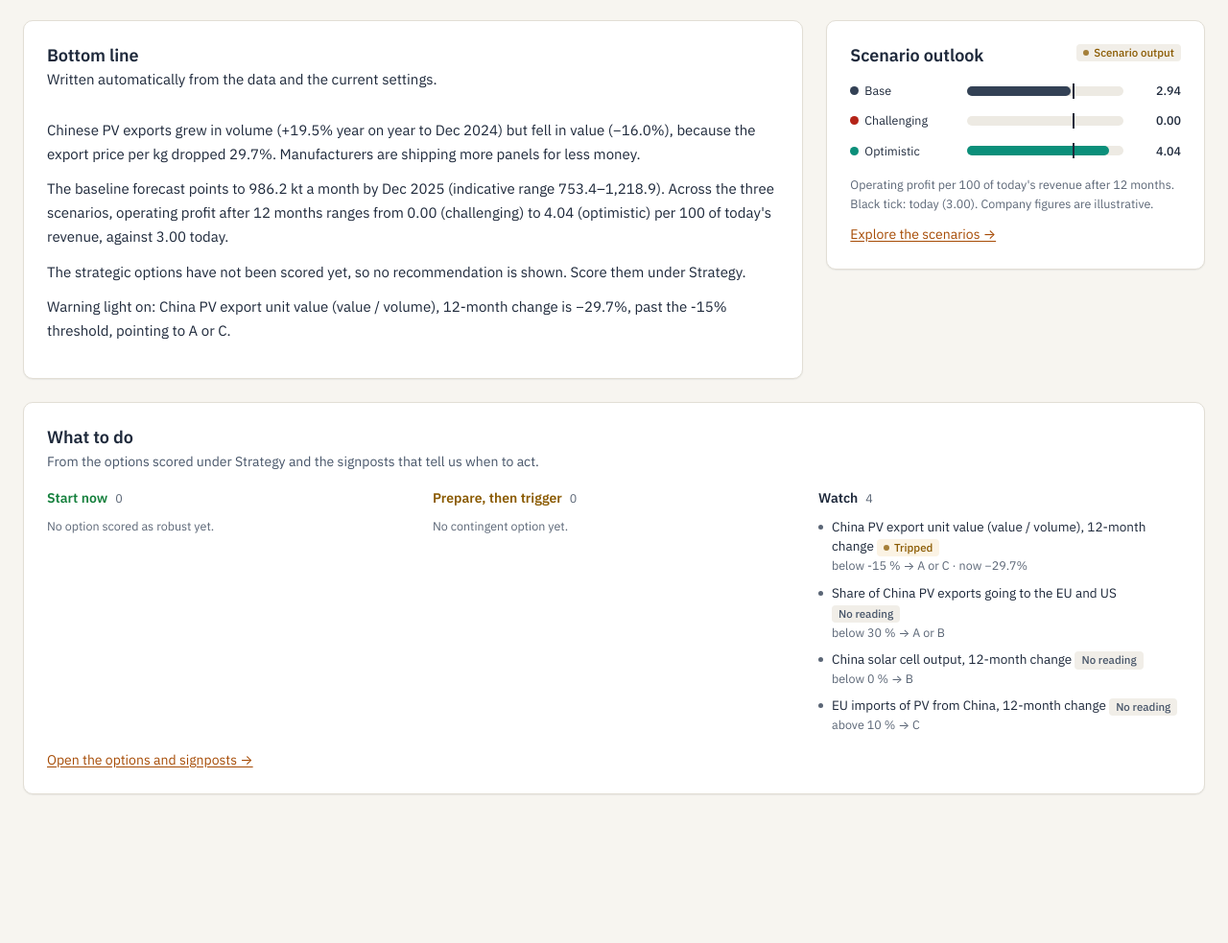
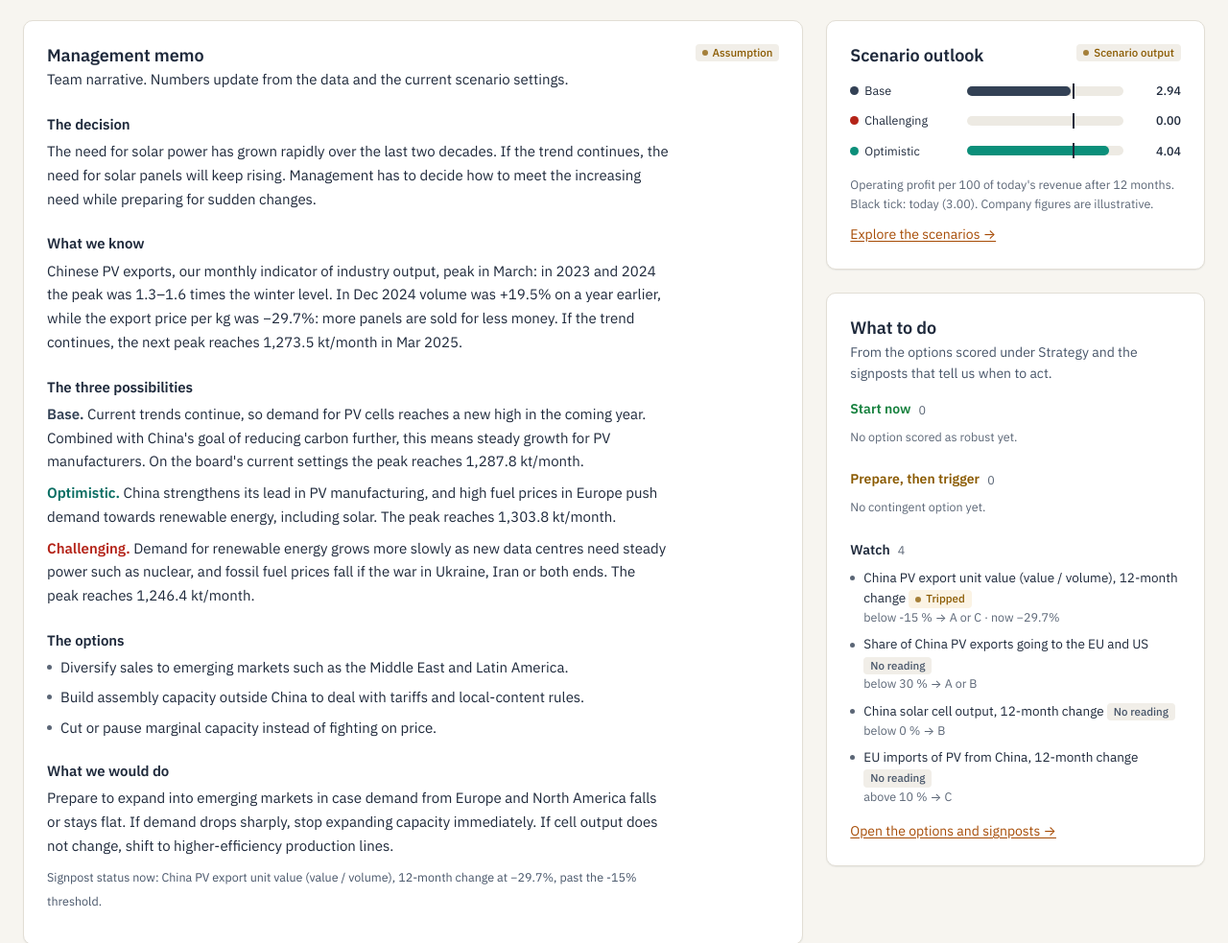
Before and after one commit to raulnjjoshi-hub/china-solar-bi, a plain HTML site: page site/index.html in a window 1280 px wide. Shown: the part 634-1617 px from the top of the page at 96% size. Before the commit the page ends 1510 px from the top, so only its background shows below. Drawn offline with Linux system fonts and the light colour scheme.

Commit message:
Overview: team's management memo (decision, what we know, three possibilities, options, what we would do) with numbers computed live from the board

```diff
--- a/site/index.html
+++ b/site/index.html
@@ -178,8 +178,10 @@ details.more summary{cursor:pointer;color:var(--ink-2);font-size:var(--fs-small)
 .strip .k{font-size:var(--fs-micro);font-weight:500;color:var(--ink-3);text-transform:uppercase;letter-spacing:.06em;margin-bottom:2px}
 .strip .v{font-size:var(--fs-body);color:var(--ink)}
 @media(max-width:800px){.strip{grid-template-columns:1fr}}
-.bottomline p{font-size:15px;line-height:1.65;max-width:none;margin-bottom:12px;color:var(--ink)}
+.bottomline p{font-size:15px;line-height:1.65;max-width:72ch;margin-bottom:8px;color:var(--ink)}
+.bottomline h3:first-of-type{margin-top:8px!important}
 .cols3{display:grid;grid-template-columns:repeat(3,minmax(0,1fr));gap:var(--sp-3)}
+.stack .cols3{grid-template-columns:1fr;gap:var(--sp-2)}
 @media(max-width:800px){.cols3{grid-template-columns:1fr}}
 .col-h{display:flex;align-items:center;gap:8px;font-weight:600;margin-bottom:8px}
 .col-h .n{font-size:var(--fs-small);color:var(--ink-3);font-weight:400}
@@ -378,6 +380,26 @@ function bottomLine(){const v=volSer(),u=findSer(/USD billion|, value$/i)||B.ser
   const trip=(C.signposts||[]).filter(r=>signpostReading(r).trip);
   if(trip.length)P.push(`Warning light on: ${trip.map(r=>r['Indicator']+' is '+pct(signpostReading(r).v)+', past the '+r['Threshold']+(r['Unit']||'')+' threshold, pointing to '+(r['Points to']||'?')).join('; ')}.`);
   return P.map(x=>`<p>${esc(x)}</p>`).join('')}
+function memo(){const v=volSer(),n=v.val.length,fc=v.fc.methods[method(v)],p=findSer(/unit value/i);
+  const byYear=y=>{const ks=v.time.map((t,i)=>[t,v.val[i]]).filter(([t])=>t.startsWith(y));if(!ks.length)return null;const pk=ks.reduce((a,b)=>b[1]>a[1]?b:a);
+    const w=v.time.map((t,i)=>[t,v.val[i]]).filter(([t])=>t===(+y-1)+'-12'||t===y+'-01'||t===y+'-02').map(x=>x[1]);return w.length?{pk,ratio:pk[1]/(w.reduce((a,b)=>a+b,0)/w.length)}:null};
+  const yrs=[...new Set(v.time.map(t=>t.slice(0,4)))].slice(-2).map(byYear).filter(Boolean);
+  const peakMon=yrs.length&&yrs.every(y=>y.pk[0].slice(5)===yrs[0].pk[0].slice(5))?['January','February','March','April','May','June','July','August','September','October','November','December'][+yrs[0].pk[0].slice(5)-1]:null;
+  const rLo=Math.min(...yrs.map(y=>y.ratio)),rHi=Math.max(...yrs.map(y=>y.ratio));
+  const fpk=fc.ahead.reduce((a,b,i)=>b>a.v?{v:b,i}:a,{v:-1,i:0});
+  const sp=Object.fromEntries(SCEN.map(sc=>[sc.kind,{sc,pk:Math.max(...runScen(sc.id).map(o=>o.V))}]));
+  const trip=(C.signposts||[]).filter(r=>signpostReading(r).trip);
+  const u=x=>fv(x)+' kt/month';
+  const H3=t=>`<h3 style="margin:var(--sp-3) 0 6px">${t}</h3>`,P=t=>`<p>${t}</p>`;
+  return H3('The decision')+P('The need for solar power has grown rapidly over the last two decades. If the trend continues, the need for solar panels will keep rising. Management has to decide how to meet the increasing need while preparing for sudden changes.')+
+   H3('What we know')+P(`Chinese PV exports, our monthly indicator of industry output, ${peakMon?`peak in ${peakMon}`:'peak in spring'}: in ${yrs.map(y=>y.pk[0].slice(0,4)).join(' and ')} the peak was ${f1(rLo)}–${f1(rHi)} times the winter level. In ${esc(fmtMonth(v.time[n-1]))} volume was ${pct(yoy(v))} on a year earlier${p?`, while the export price per kg was ${pct(yoy(p))}: more panels are sold for less money`:''}. If the trend continues, the next peak reaches ${u(fpk.v)} in ${esc(fmtMonth(v.fc.aheadTime[fpk.i]))}.`)+
+   H3('The three possibilities')+
+   (sp.base?P(`<b style="font-weight:600;color:var(--sc-base)">Base.</b> Current trends continue, so demand for PV cells reaches a new high in the coming year. Combined with China's goal of reducing carbon further, this means steady growth for PV manufacturers. On the board's current settings the peak reaches ${u(sp.base.pk)}.`):'')+
+   (sp.opt?P(`<b style="font-weight:600;color:var(--sc-opt-ink)">Optimistic.</b> China strengthens its lead in PV manufacturing, and high fuel prices in Europe push demand towards renewable energy, including solar. The peak reaches ${u(sp.opt.pk)}.`):'')+
+   (sp.chal?P(`<b style="font-weight:600;color:var(--sc-chal)">Challenging.</b> Demand for renewable energy grows more slowly as new data centres need steady power such as nuclear, and fossil fuel prices fall if the war in Ukraine, Iran or both ends. The peak reaches ${u(sp.chal.pk)}.`):'')+
+   H3('The options')+`<ul class="plain-list" style="font-size:15px"><li>Diversify sales to emerging markets such as the Middle East and Latin America.</li><li>Build assembly capacity outside China to deal with tariffs and local-content rules.</li><li>Cut or pause marginal capacity instead of fighting on price.</li></ul>`+
+   H3('What we would do')+P('Prepare to expand into emerging markets in case demand from Europe and North America falls or stays flat. If demand drops sharply, stop expanding capacity immediately. If cell output does not change, shift to higher-efficiency production lines.')+
+   (trip.length?P(`<span class="small" style="color:var(--ink-2)">Signpost status now: ${trip.map(r=>esc(r['Indicator'])+' at '+pct(signpostReading(r).v)+', past the '+esc(r['Threshold'])+esc(r['Unit']||'')+' threshold').join('; ')}.</span>`):'')}
 function renderOverview(){const b=C.brief||{},v=volSer(),fc=v.fc.methods[method(v)],n=v.val.length,obs=B.series.slice(0,3);
   const O=C.options||[],rob=O.filter(o=>verdictOf(o)==='robust'),con=O.filter(o=>verdictOf(o)==='contingent'),sp=C.signposts||[];
   const li=(arr,f,none)=>arr.length?`<ul class="plain-list">${arr.map(f).join('')}</ul>`:`<p class="small">${none}</p>`;
@@ -391,14 +413,14 @@ function renderOverview(){const b=C.brief||{},v=volSer(),fc=v.fc.methods[method(
     <div class="value">${fv(fc.ahead[H-1])}<span class="unit">${esc(shortUnit(v.unit))}</span></div>
     <div class="small">${esc(fmtMonth(v.fc.aheadTime[H-1]))}, range ${fv(fc.lo[H-1])}–${fv(fc.hi[H-1])}</div>
     <div class="row">${deltaHTML((fc.ahead[H-1]/v.val[n-1]-1)*100,'vs latest')}${spark(v.val.slice(-12).concat(fc.ahead),104,32,'var(--accent)')}</div></div>
-   <div class="card c-8 bottomline"><div class="card-head"><div><h2>Bottom line</h2><p class="small" style="margin-top:2px">Written automatically from the data and the current settings.</p></div></div>${bottomLine()}</div>
-   <div class="card c-4"><div class="card-head"><div><h2>Scenario outlook</h2></div>${TAG.out}</div>${scenarioBars()}<p style="margin:12px 0 0"><a href="#outlook">Explore the scenarios →</a></p></div>
-   <div class="card c-12"><div class="card-head"><div><h2>What to do</h2><p class="takeaway">From the options scored under Strategy and the signposts that tell us when to act.</p></div></div>
+   <div class="card c-8 bottomline"><div class="card-head"><div><h2>Management memo</h2><p class="small" style="margin-top:2px">Team narrative. Numbers update from the data and the current scenario settings.</p></div>${TAG.ass}</div>${memo()}</div>
+   <div class="stack c-4"><div class="card"><div class="card-head"><div><h2>Scenario outlook</h2></div>${TAG.out}</div>${scenarioBars()}<p style="margin:12px 0 0"><a href="#outlook">Explore the scenarios →</a></p></div>
+   <div class="card"><div class="card-head"><div><h2>What to do</h2><p class="takeaway">From the options scored under Strategy and the signposts that tell us when to act.</p></div></div>
     <div class="cols3">
      <div><div class="col-h" style="color:var(--up)">Start now <span class="n">${rob.length}</span></div>${li(rob,o=>`<li>${esc(o.name)}</li>`,'No option scored as robust yet.')}</div>
      <div><div class="col-h" style="color:#8A5A00">Prepare, then trigger <span class="n">${con.length}</span></div>${li(con,o=>`<li>${esc(o.name)}<span class="sub">Act when: ${esc(o.sig||'signpost not set')}</span></li>`,'No contingent option yet.')}</div>
      <div><div class="col-h">Watch <span class="n">${sp.length}</span></div>${li(sp,r=>`<li>${esc(r['Indicator'])} ${stateTag(r)}<span class="sub">${esc(r['Tripped when']||'')} ${esc(r['Threshold'])} ${esc(r['Unit']||'')} → ${esc(r['Points to']||'')}${signpostReading(r).v!=null?' · now '+pct(signpostReading(r).v):''}</span></li>`,'No signposts yet.')}</div></div>
-    <p style="margin:var(--sp-2) 0 0"><a href="#strategy">Open the options and signposts →</a></p></div>
+    <p style="margin:var(--sp-2) 0 0"><a href="#strategy">Open the options and signposts →</a></p></div></div>
   </div>`}
 
 /* ================= OUTLOOK (forecast + scenarios + signals) ================= */
```
